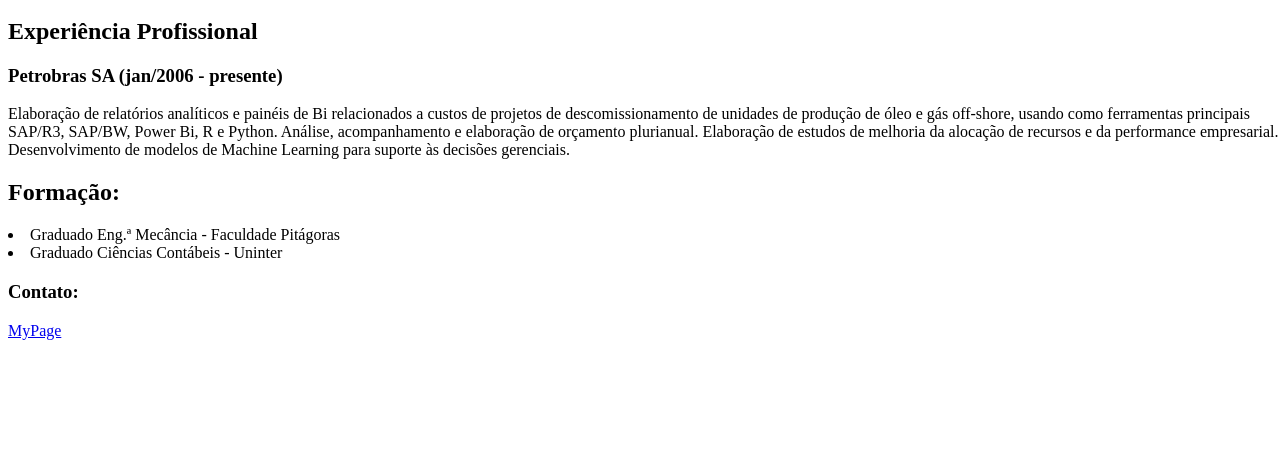
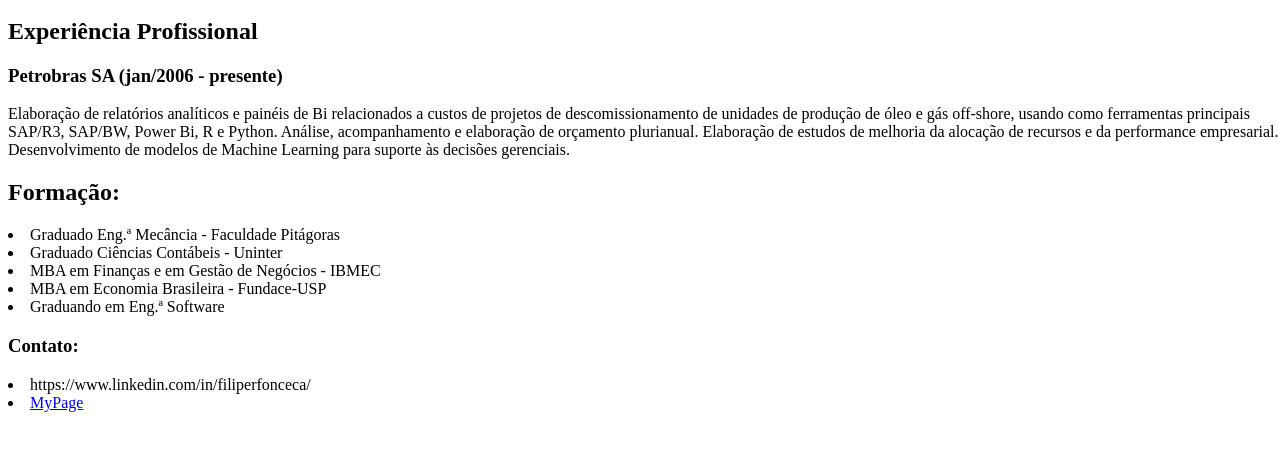
Before and after one commit to zerisnow/TP-110-Crie-sua-propria-pagina-INFNET-GRLSOF00C2-N2-L1-82, a plain HTML site: page index.html in a window 1280 px wide. Shown: the part 100-550 px from the top of the page. Drawn offline with Linux system fonts and the light colour scheme.

Commit message:
Update index.html

```diff
--- a/index.html
+++ b/index.html
@@ -18,11 +18,10 @@
       </i>
     </p>
 
+  <article>
     <h2>
       Experiência Profissional
     </h2>
-
-  <article>
 
       <h3>
         Petrobras SA (jan/2006 - presente)
@@ -33,11 +32,19 @@
 
   </article>
 
+  <article>
+
     <h2>
      Formação:
     </h2>
+
       <li>Graduado Eng.ª Mecância - Faculdade Pitágoras</li>
       <li>Graduado Ciências Contábeis - Uninter</li>
+      <li>MBA em Finanças e em Gestão de Negócios - IBMEC</li>
+      <li>MBA em Economia Brasileira - Fundace-USP</li>
+      <li>Graduando em Eng.ª Software</li>
+
+  </article>
 
   <article>
     <h3>
@@ -45,7 +52,8 @@
     </h3>
 
       <p>
-        <a href="https://zerisnow.github.io/TP-110-Crie-sua-propria-pagina-INFNET-GRLSOF00C2-N2-L1-82/">MyPage</a>
+        <li>https://www.linkedin.com/in/filiperfonceca/</li>
+        <li><a href="https://zerisnow.github.io/TP-110-Crie-sua-propria-pagina-INFNET-GRLSOF00C2-N2-L1-82/">MyPage</a></li>
       </p>
 
   </article>
```
Lines whose indentation alone changed are shown as unchanged.
